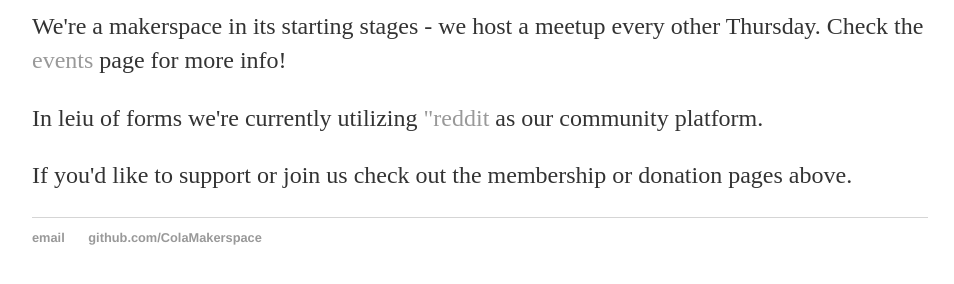
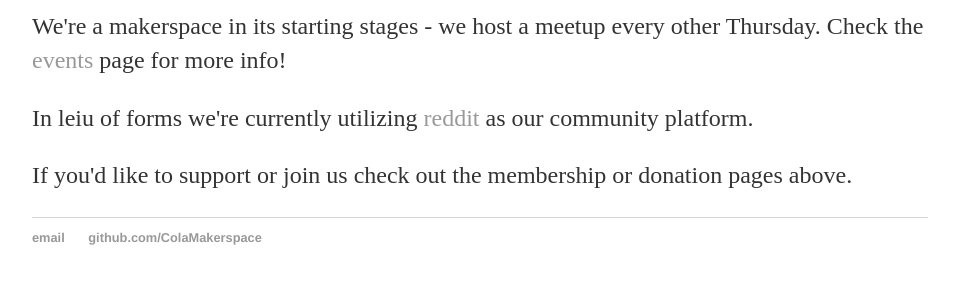
Before and after one commit to ColaMakerspace/ColaMakerspace.github.io, a Jekyll site: the page built from index.html, in a window 1280 px wide. Shown: the part 187-471 px from the top of the page, without its empty margins (160-1114 px from the left). Built offline with Jekyll 4.4.1, drawn with Linux system fonts in a browser that asks for light colours.

```diff
--- a/index.html
+++ b/index.html
@@ -5,6 +5,6 @@ title: ColaMakerspace
 <div class="lead">
 	<h1>Cola Makerspace</h1>
 	<p>We're a makerspace in its starting stages - we host a meetup every other Thursday. Check the <a href="/events">events</a> page for more info!</p>
-  <p>In leiu of forms we're currently utilizing <a href="reddit.com/r/ColaMakerspace">"reddit</a> as our community platform.</p>
+  <p>In leiu of forms we're currently utilizing <a href="reddit.com/r/ColaMakerspace">reddit</a> as our community platform.</p>
   <p>If you'd like to support or join us check out the membership or donation pages above.</p>
 </div><!-- /.lead -->
```
